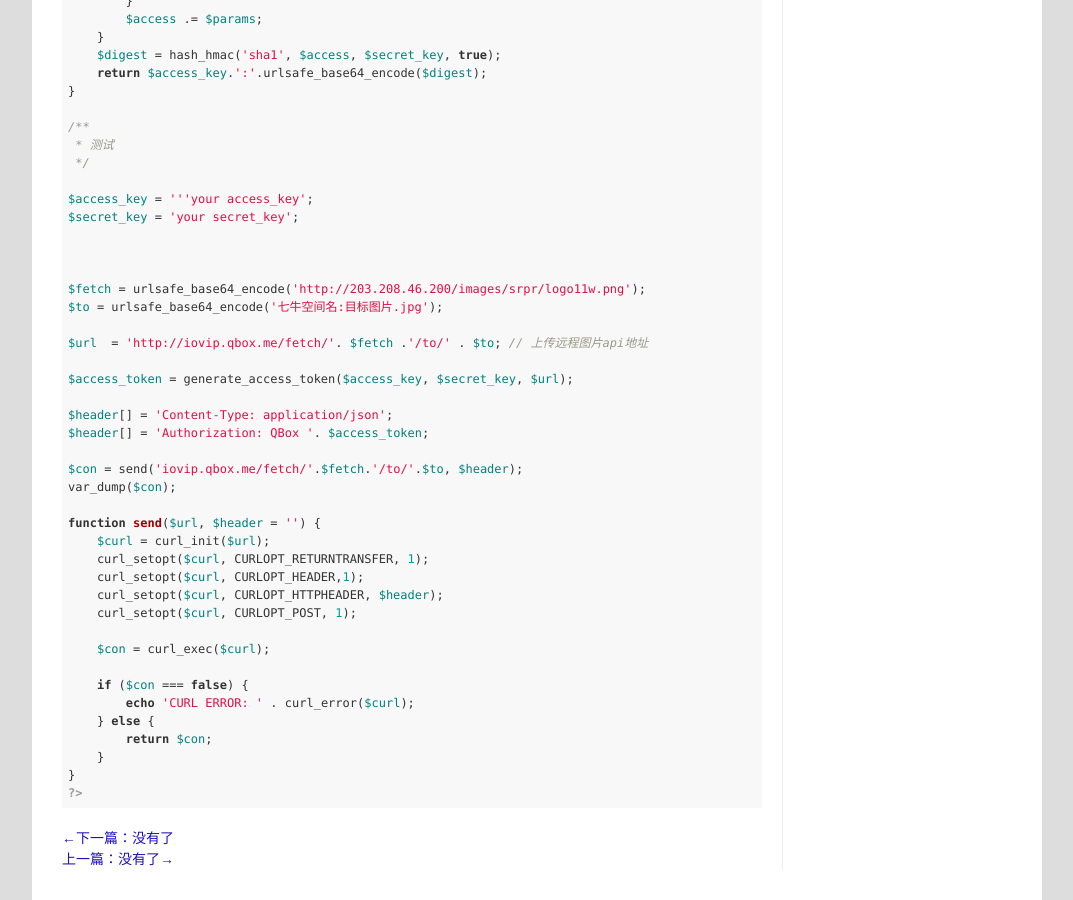
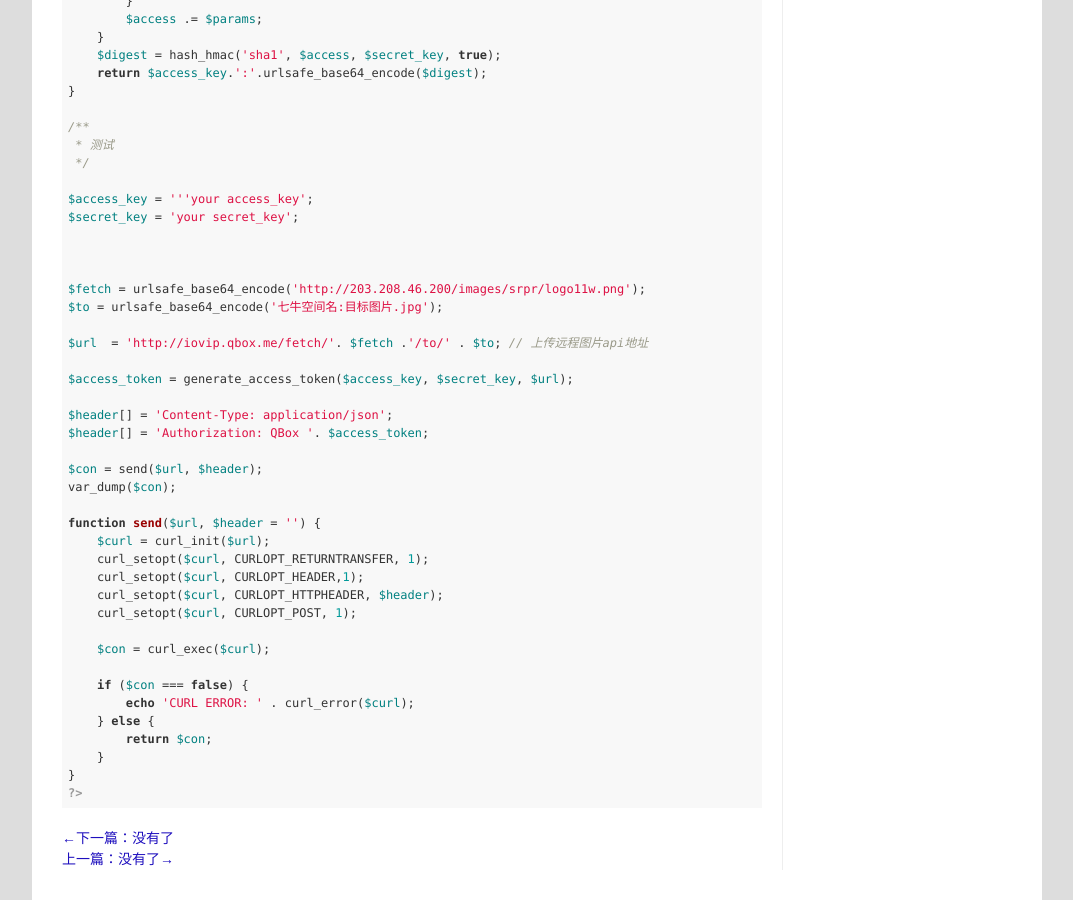
Before and after one commit to imdongyu/imdongyu.github.io, a Jekyll site: the page built from _posts/2014-03-09-qiniu-upload-file.md, in a window 1280 px wide and 900 px high, scrolled down 902 px. Shown: the whole window, without its empty margins (103-1176 px from the left). Built offline with Jekyll 4.4.1, drawn with Linux system fonts in a browser that asks for light colours; Markdown is read by kramdown in place of the engine named in the settings.

Commit message:
update
update

```diff
--- a/_posts/2014-03-09-qiniu-upload-file.md
+++ b/_posts/2014-03-09-qiniu-upload-file.md
@@ -73,7 +73,7 @@ title: 七牛抓取远程图片
     $header[] = 'Content-Type: application/json';
     $header[] = 'Authorization: QBox '. $access_token;
 
-    $con = send('iovip.qbox.me/fetch/'.$fetch.'/to/'.$to, $header);
+    $con = send($url, $header);
     var_dump($con);
 
     function send($url, $header = '') {
```
